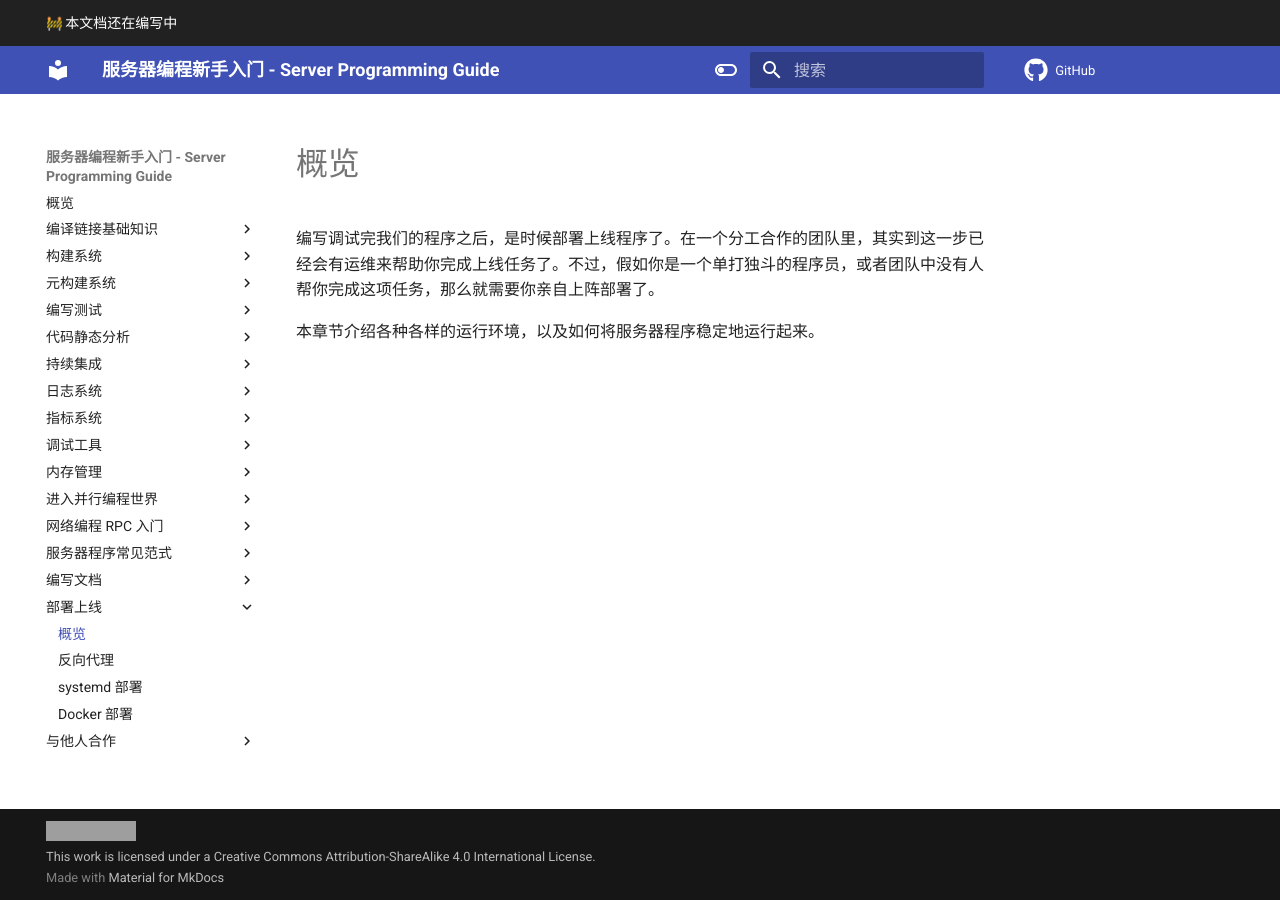
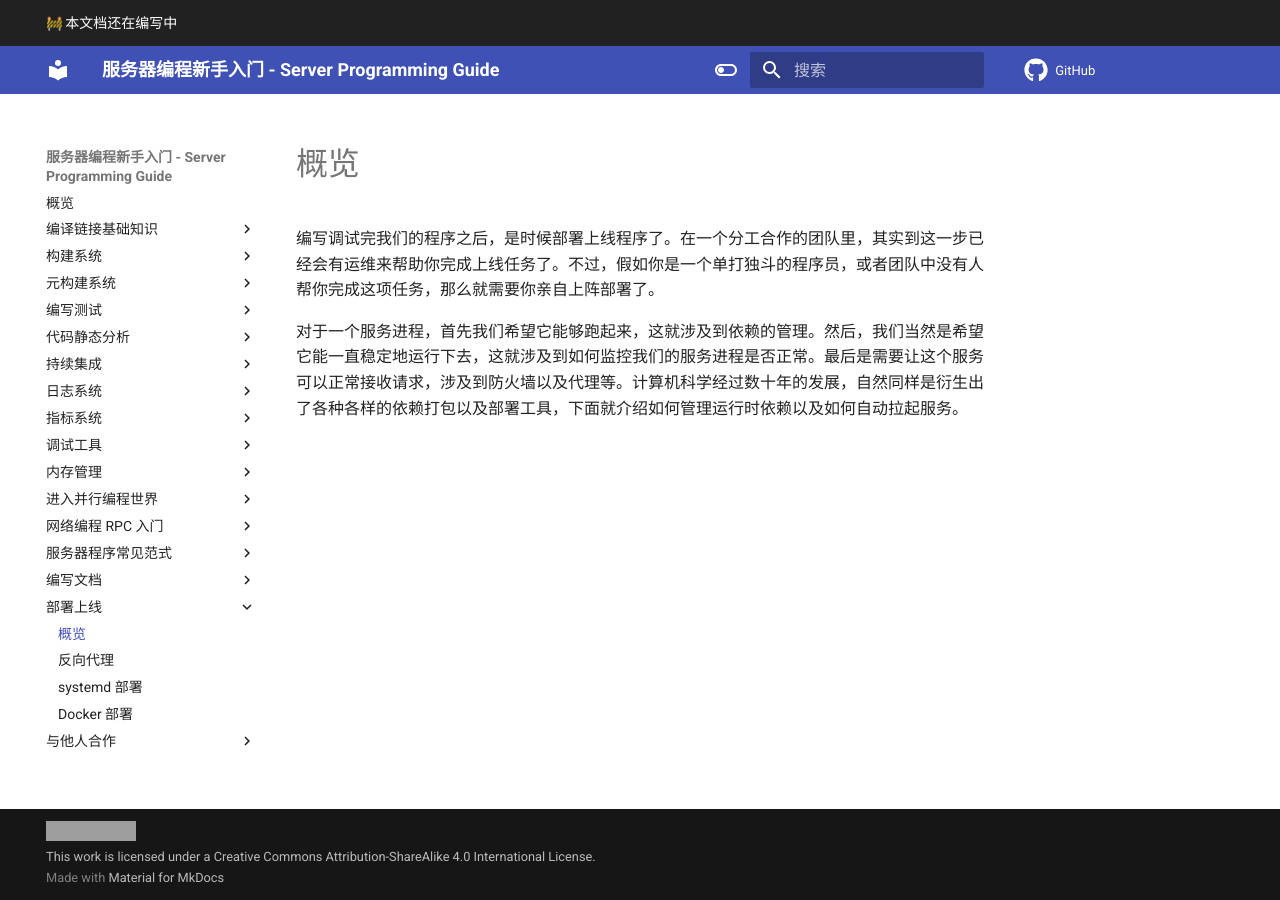
Before and after one commit to howardlau1999/server-programming-guide, an MkDocs documentation site: the page built from docs/deployment/index.md, in a window 1280 px wide. Built offline with MkDocs 1.6.1 and Material for MkDocs 9.7.7, drawn with Linux system fonts in a browser that asks for light colours; emoji names are drawn with the system emoji font; comment, search, counter and statistics services are not loaded; grey boxes are pictures that could not be loaded.

Commit message:
Add index

```diff
--- a/docs/deployment/index.md
+++ b/docs/deployment/index.md
@@ -2,4 +2,4 @@
 
 编写调试完我们的程序之后，是时候部署上线程序了。在一个分工合作的团队里，其实到这一步已经会有运维来帮助你完成上线任务了。不过，假如你是一个单打独斗的程序员，或者团队中没有人帮你完成这项任务，那么就需要你亲自上阵部署了。
 
-本章节介绍各种各样的运行环境，以及如何将服务器程序稳定地运行起来。
+对于一个服务进程，首先我们希望它能够跑起来，这就涉及到依赖的管理。然后，我们当然是希望它能一直稳定地运行下去，这就涉及到如何监控我们的服务进程是否正常。最后是需要让这个服务可以正常接收请求，涉及到防火墙以及代理等。计算机科学经过数十年的发展，自然同样是衍生出了各种各样的依赖打包以及部署工具，下面就介绍如何管理运行时依赖以及如何自动拉起服务。
```
Also changed, not shown: docs/deployment/systemd.md (+3 -0 lines).
